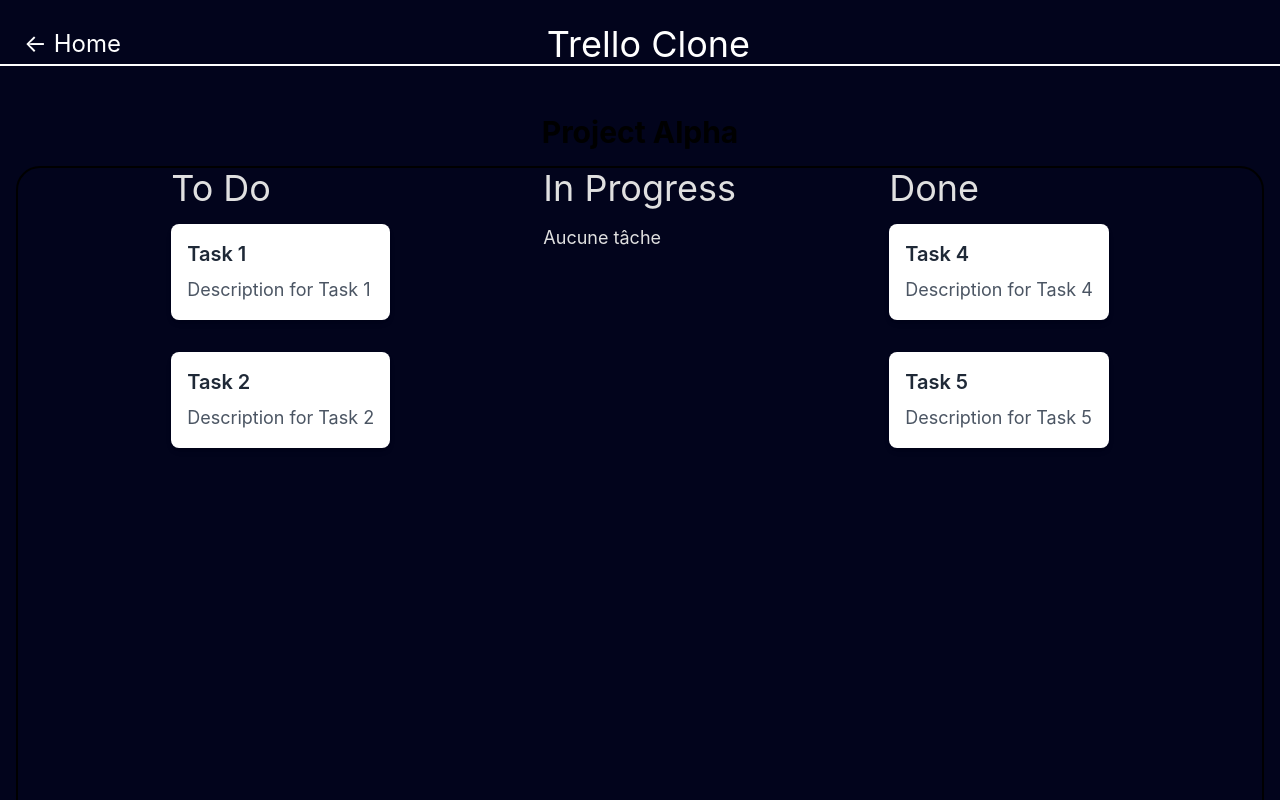
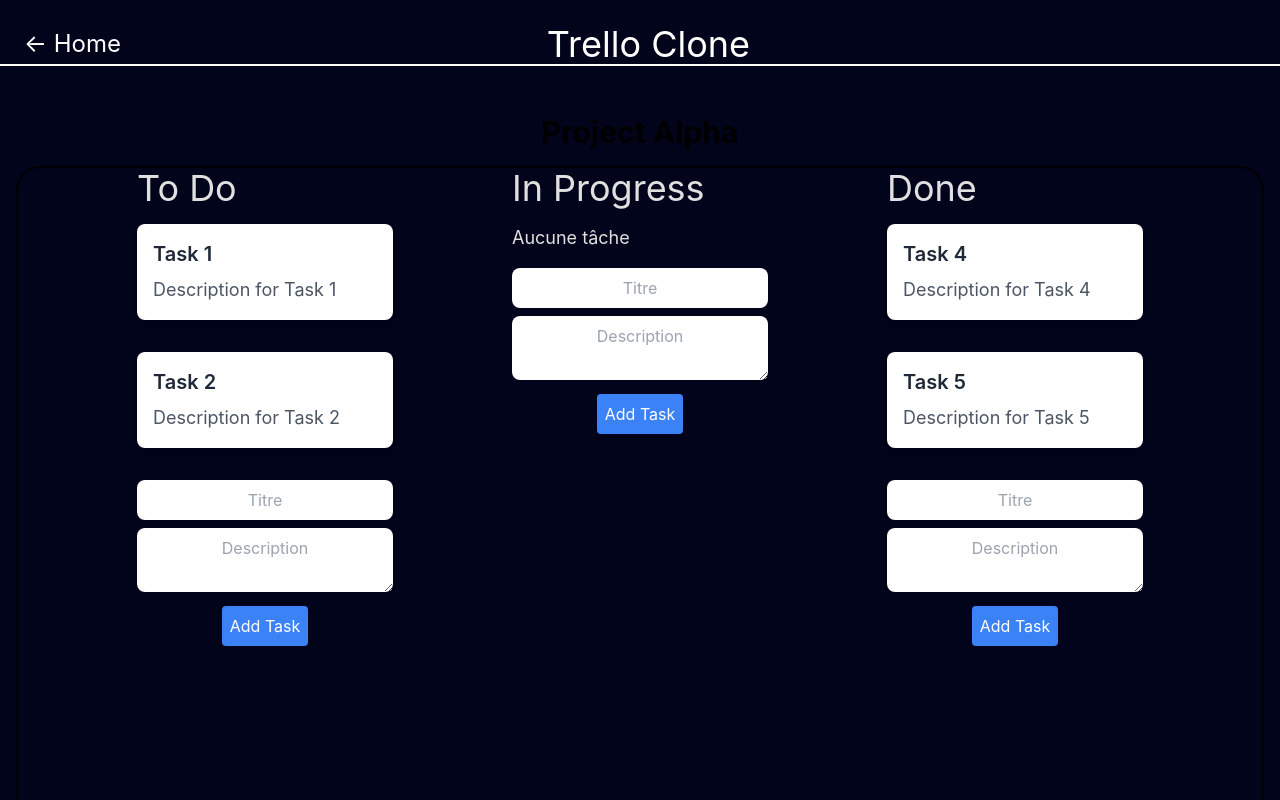
Before and after one commit to ClementHamonDev/Formation-JVS-REA, a React (Create React App) app in the folder trello/: page /board/1 in a window 1280 px wide. Shown: the top 800 px of the page. Built offline with nearby package versions, Linux system fonts and the light colour scheme.

Commit message:
4. Présentation des Hooks et des formulaires

```diff
--- a/trello/src/components/Board.jsx
+++ b/trello/src/components/Board.jsx
@@ -5,7 +5,7 @@
   return (
       <div className="flex flex-row border-2 border-black rounded-3xl m-4 min-h-screen justify-evenly">
         {lists.map(list => (
-          <List key={list.id} title={list.title} tasks={list.tasks} />
+          <List key={list.id} title={list.title} initialTasks={list.tasks} />
         ))}
       </div>
   );
--- a/trello/src/components/List.jsx
+++ b/trello/src/components/List.jsx
@@ -1,10 +1,27 @@
-import React from 'react';
+import React, { useState, useEffect } from 'react';
 import Task from './Task';
+import TaskForm from './TaskForm';
 
-const List = ({ title, tasks }) => {
+const List = ({ title, initialTasks }) => {
+  const [tasks, setTasks] = useState(initialTasks);
+  const [message, setMessage] = useState('');
+
+  useEffect(() => {
+    if (tasks.length > initialTasks.length) {
+      setMessage('La liste a été modifiée!');
+      const timer = setTimeout(() => setMessage(''), 3000);
+      return () => clearTimeout(timer);
+    }
+  }, [tasks, initialTasks.length]);
+
+  const addTask = (newTask) => {
+    setTasks([...tasks, { ...newTask, id: Date.now() }]);
+  };
+
   return (
     <div className="text-4xl max-w-64">
       <h2>{title}</h2>
+      {message && <p className="text-green-500">{message}</p>}
       <div className="text-lg flex flex-col gap-4 mt-4">
         {tasks.length === 0 ? (
           <p className="text-white-500">Aucune tâche</p>
@@ -14,6 +31,7 @@
           ))
         )}
       </div>
+      <TaskForm onAddTask={addTask} />
     </div>
   );
 };
--- /dev/null
+++ b/trello/src/components/TaskForm.jsx
@@ -0,0 +1,38 @@
+import React, { useState } from 'react';
+
+const TaskForm = ({ onAddTask }) => {
+  const [title, setTitle] = useState('');
+  const [description, setDescription] = useState('');
+
+  const handleSubmit = (e) => {
+    e.preventDefault();
+    if (title.trim() && description.trim()) {
+      onAddTask({ title, description });
+      setTitle('');
+      setDescription('');
+    }
+  };
+
+  return (
+    <form onSubmit={handleSubmit} className="mt-4 text-center text-base">
+      <input
+        type="text"
+        value={title}
+        onChange={(e) => setTitle(e.target.value)}
+        placeholder="Titre"
+        className="w-full  rounded-lg p-2 mb-2 text-black text-center"
+      />
+      <textarea
+        value={description}
+        onChange={(e) => setDescription(e.target.value)}
+        placeholder="Description"
+        className="w-full rounded-lg p-2 mb-2 text-black text-center"
+      />
+      <button type="submit" className="bg-blue-500 text-white p-2 rounded">
+        Add Task
+      </button>
+    </form>
+  );
+};
+
+export default TaskForm;
```
